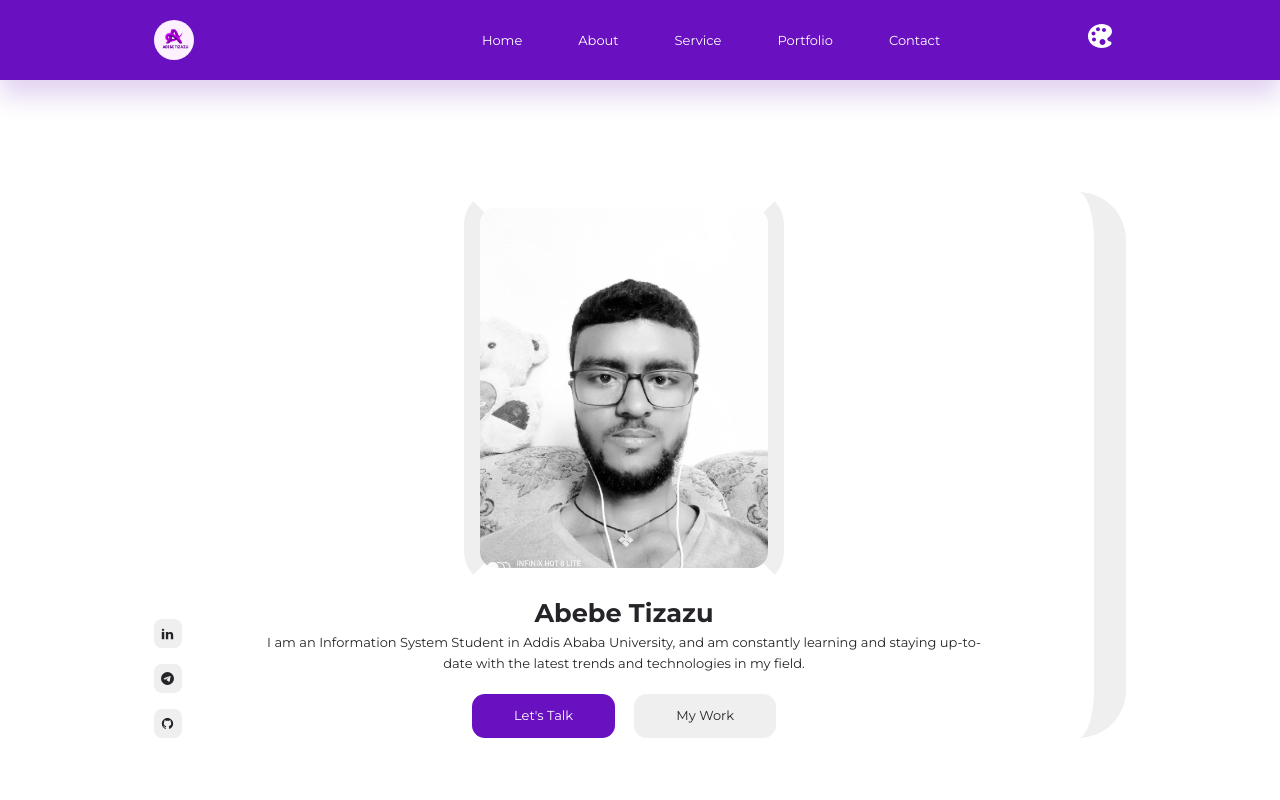
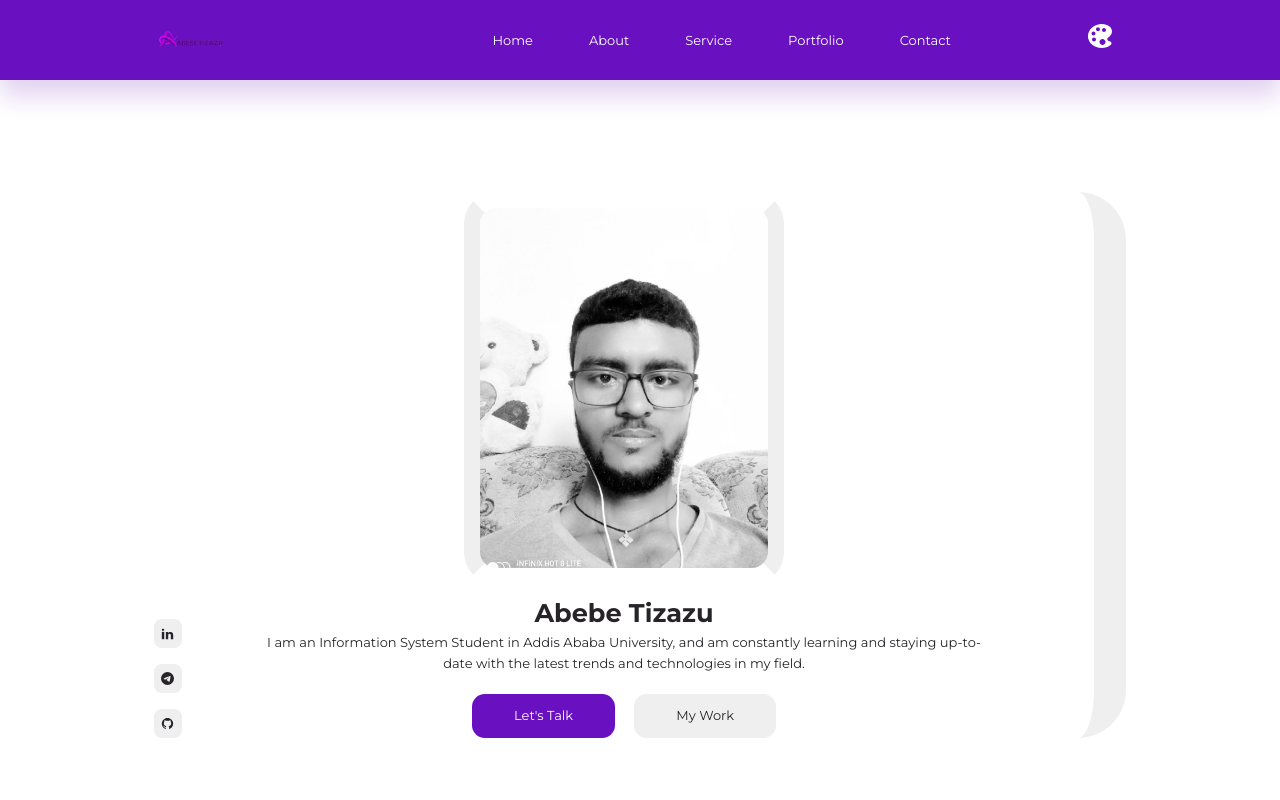
Before and after one commit to Abe-Tiz/portfolio-v3, a React (Create React App) app: page / in a window 1280 px wide. Shown: the top 800 px of the page. Built offline with nearby package versions, Linux system fonts and the light colour scheme; a web font is replaced by a local one.

Commit message:
made change on logo

```diff
--- a/src/sections/navBar/NavBar.jsx
+++ b/src/sections/navBar/NavBar.jsx
@@ -1,7 +1,7 @@
 import React, { useState } from "react";
 import "./navbar.css";
 import data from "./data";
-import logo from "../../assets/header/Abe_Logo.png";
+import logo from "../../assets/header/abiye_logo1.png";
 import { IoIosColorPalette } from "react-icons/io";
 import {FaBars} from 'react-icons/fa'
 import { AiFillCloseCircle } from "react-icons/ai";
@@ -45,7 +45,7 @@ const NavBar = ({
     <nav>
       <div className="container nav__container">
         <a href="/">
-          <img src={logo} alt="logo" className="nav__logo" />
+          <img src={logo} alt="logo" className="nav__logo " />
           {/* Abebe Tizazu */}
         </a>
         <div className="toggler__icons">
--- a/src/sections/navBar/navbar.css
+++ b/src/sections/navBar/navbar.css
@@ -19,9 +19,11 @@ nav{
 }
 
 .nav__logo{
-    width: 2.5rem;
+    width: 4.5rem;
+    height: 3.5rem;
     border-radius: 50%;
     overflow: hidden;
+
 }
 
 .toggler{
```
Also changed, not shown: src/assets/header/abiye_logo1.png (added).
